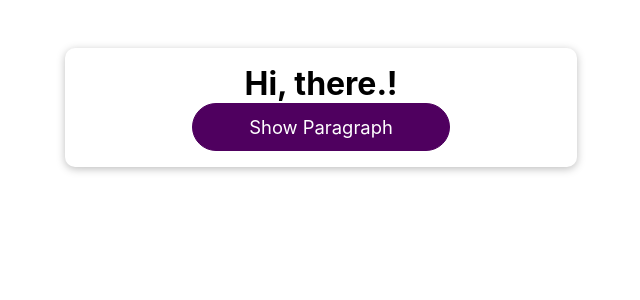
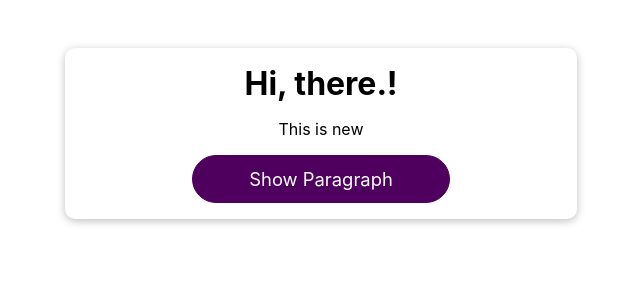
Before and after one commit to danushkapathirana/le-react-optimization, a React (Create React App) app: page / in a window 1280 px wide. Both pictures are taken after a click on the button "Show Paragraph". Shown: the top 300 px of the page, without its empty margins (319-959 px from the left). Built offline with nearby package versions, Linux system fonts and the light colour scheme.

Commit message:
virtual DOM diffing

```diff
--- a/src/App.js
+++ b/src/App.js
@@ -1,16 +1,26 @@
-import React from "react";
+import React, { useState } from "react";
 
 import Button from "./components/UI/Button/Button";
 
 import './App.css'
 
 const App = () => {
+  const [showParagraph, setShowParagraph] = useState(false)
+
+  const toggleShowParagraphHandler = () => {
+    setShowParagraph((preState) => !preState) //short form of inversing boolean value
+  }
+
   return(
     <div className="app">
       <h1>Hi, there.!</h1>
-      <Button>Show Paragraph</Button>
+      {showParagraph && <p>This is new</p>}
+      <Button onClick={toggleShowParagraphHandler}>Show Paragraph</Button>
     </div>
   )
 }
 
 export default App
+
+// virtual DOM diffing
+// finding out the difference between two snapshots (current & previous state) and update difference in the real DOM
```
